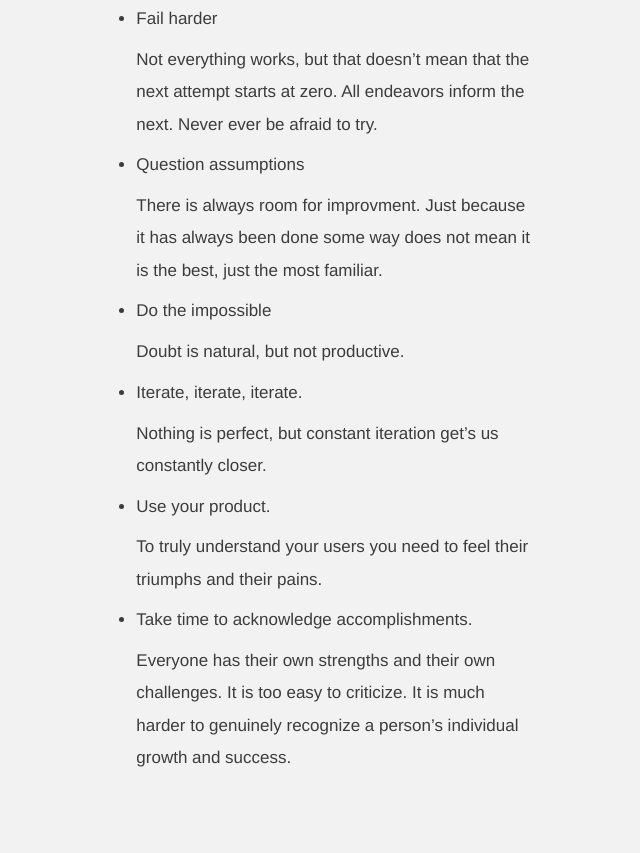
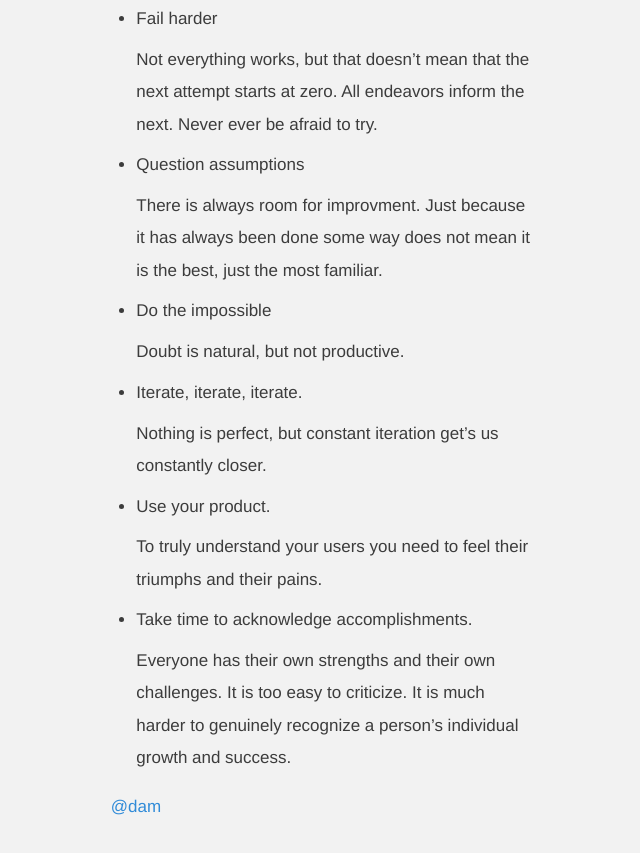
Before and after one commit to kristoferjoseph/remind-me-again, a plain HTML site: page index.html in a window 1280 px wide. Shown: the part 374-1227 px from the top of the page, without its empty margins (316-956 px from the left). Before the commit the page ends 1195 px from the top, so only its background shows below. Drawn offline with Linux system fonts and the light colour scheme.

Commit message:
Adding link

```diff
--- a/index.html
+++ b/index.html
@@ -468,6 +468,7 @@ mark {
 
 <p>Everyone has their own strengths and their own challenges. It is too easy to criticize. It is much harder to genuinely recognize a person&#8217;s individual growth and success.</p></li>
 </ul>
+  <a href="http://twitter.com/dam">@dam</a>
     </div>
   </div> <!-- End wrapper -->
 </body>
```
